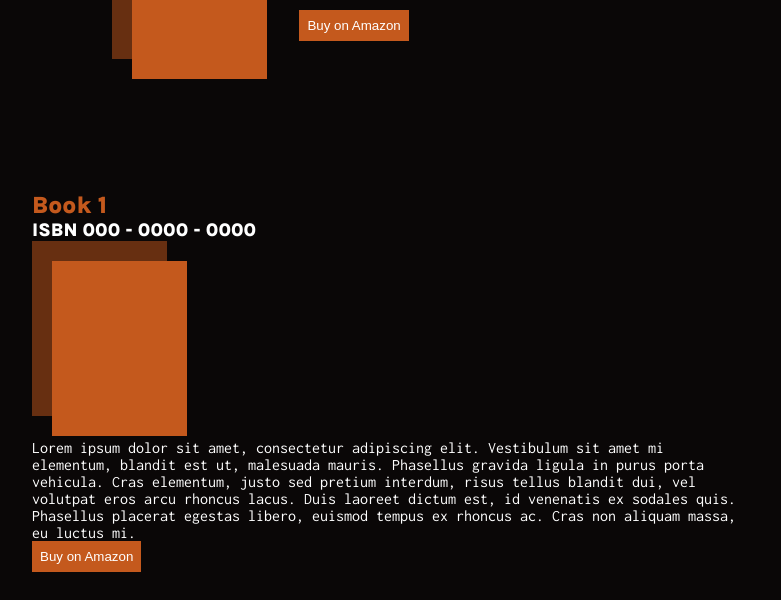
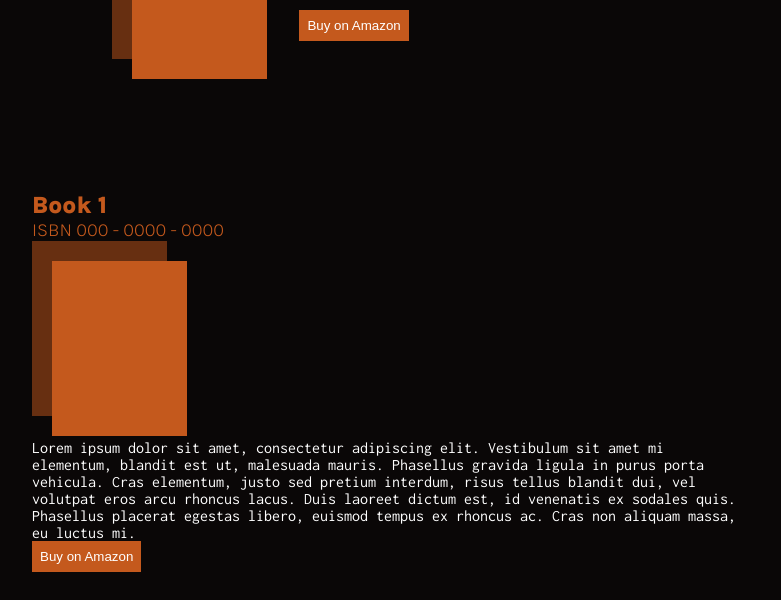
Before and after one commit to omarotxoa/author-website, a plain HTML site: page books.html in a window 1280 px wide. Shown: the part 259-859 px from the top of the page, without its empty margins (249-1030 px from the left). Drawn offline with Linux system fonts and the light colour scheme.

Commit message:
Style Books.html: Adds fontweight and color to <h3>

```diff
--- a/css/sections/_books.scss
+++ b/css/sections/_books.scss
@@ -0,0 +1,6 @@
+.books {
+  h3 {
+    color: $orange;
+    font-weight: 300;
+  }
+}
```
Also changed, not shown: css/styles.css, 1 other file.
